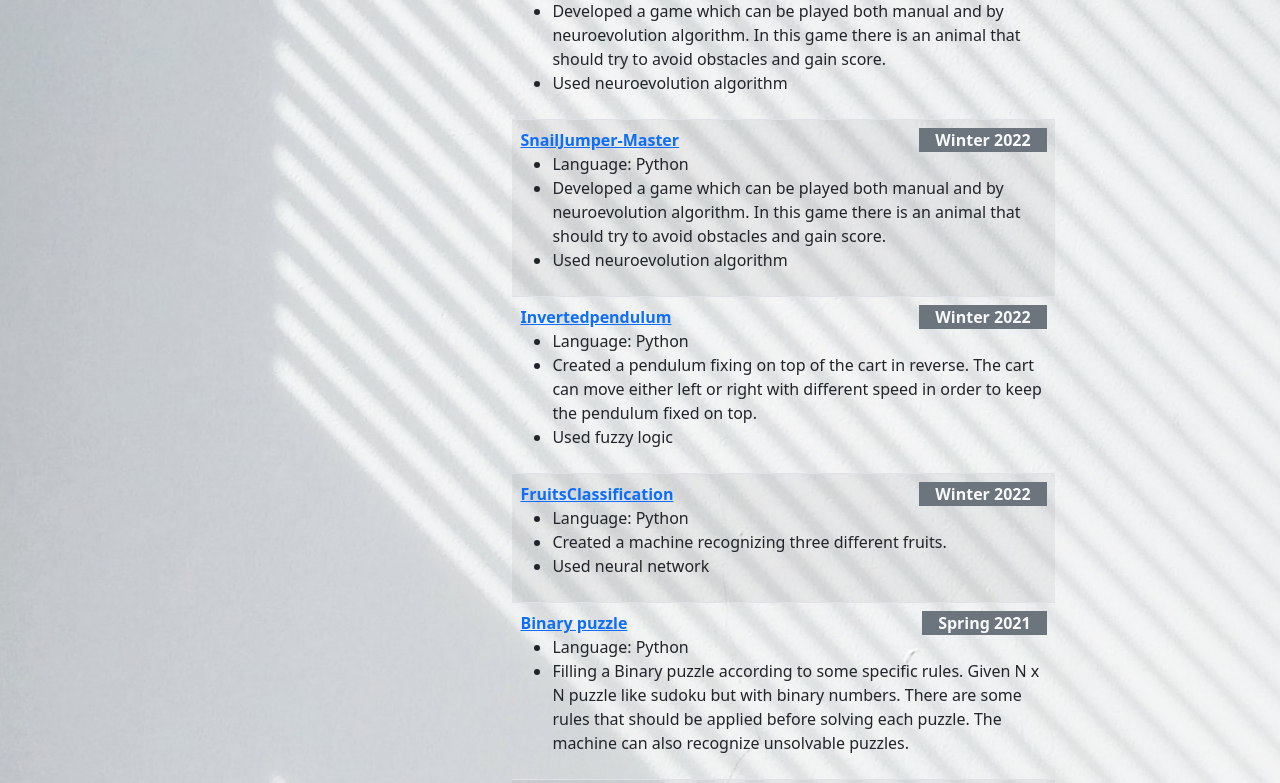
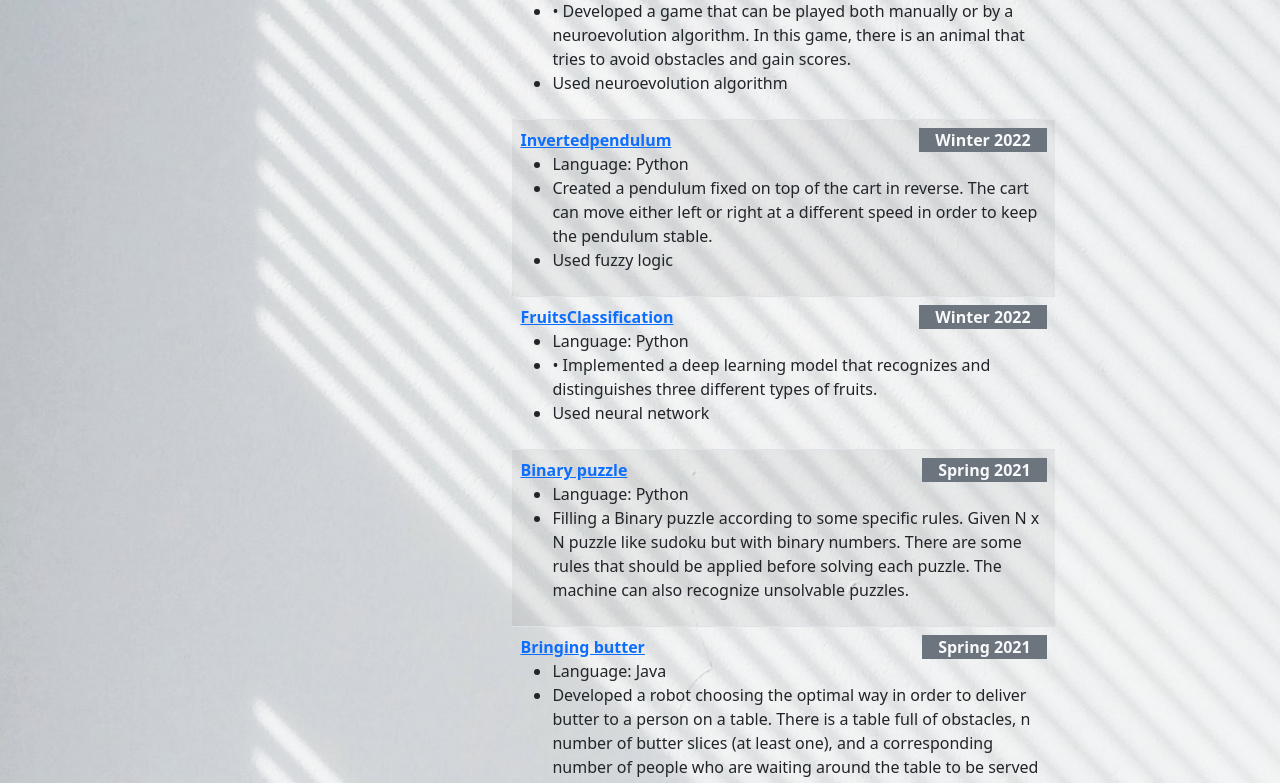
Before and after one commit to DelaramRajaei/Website, a React (Create React App) app: page /#/projects in a window 1280 px wide. Shown: the part 420-1203 px from the top of the page. Built offline with nearby package versions, Linux system fonts and the light colour scheme.

Commit message:
Update Projects.js

```diff
--- a/src/routes/Projects.js
+++ b/src/routes/Projects.js
@@ -33,24 +33,7 @@ function Projects() {
                         </div>
                         <ul>
                             <li>Language: Python</li>
-                            <li>Developed a game which can be played both manual and by neuroevolution algorithm. In this game there is an animal that should try to avoid obstacles and gain score.</li>
-                            <li>Used neuroevolution algorithm</li>
-                        </ul>
-                    </td>
-                </tr>
-                <tr>
-                    <td>
-                        <div className="d-flex justify-content-between">
-                            <span className="fw-bold">
-                                <a href="https://github.com/DelaramRajaei/SnailJumper-master">SnailJumper-Master</a>
-                            </span>
-                            <span className="fw-bolder bg-secondary text-light px-3">
-                                Winter 2022
-                            </span>
-                        </div>
-                        <ul>
-                            <li>Language: Python</li>
-                            <li>Developed a game which can be played both manual and by neuroevolution algorithm. In this game there is an animal that should try to avoid obstacles and gain score.</li>
+                            <li>•	Developed a game that can be played both manually or by a neuroevolution algorithm. In this game, there is an animal that tries to avoid obstacles and gain scores.</li>
                             <li>Used neuroevolution algorithm</li>
                         </ul>
                     </td>
@@ -68,7 +51,7 @@ function Projects() {
 
                         <ul>
                             <li>Language: Python</li>
-                            <li>Created a pendulum fixing on top of the cart in reverse. The cart can move either left or right with different speed in order to keep the pendulum fixed on top.</li>
+                            <li>Created a pendulum fixed on top of the cart in reverse. The cart can move either left or right at a different speed in order to keep the pendulum stable. </li>
                             <li>Used fuzzy logic</li>
                         </ul>
                     </td>
@@ -86,7 +69,7 @@ function Projects() {
 
                         <ul>
                             <li>Language: Python</li>
-                            <li>Created a machine recognizing three different fruits.</li>
+                            <li>•	Implemented a deep learning model that recognizes and distinguishes three different types of fruits.</li>
                             <li>Used neural network</li>
                         </ul>
                     </td>
@@ -121,7 +104,7 @@ function Projects() {
 
                         <ul>
                             <li>Language: Java</li>
-                            <li>Developed a robot choosing the optimal way in order to bring butter to a person on a table. There is a table full of obstacles, n butters (at least one) and n people who are waiting around the table to be served by the butter. The robot has the responsibility to push the butter to a person with less possible moves. It can move in 4 ways, up, down, left and right.</li>
+                            <li>Developed a robot choosing the optimal way in order to deliver butter to a person on a table. There is a table full of obstacles, n number of butter slices (at least one), and a corresponding number of people who are waiting around the table to be served by the butter piece(s). The robot has the responsibility to give the butter to a person with fewer possible moves. It can move in 4 ways: up, down, left, and right.</li>
                             <li>Implemented iterative deepening depth-first search (IDS) algorithm</li>
                         </ul>
                     </td>
@@ -192,7 +175,7 @@ function Projects() {
 
                         <ul>
                             <li>Language: Java</li>
-                            <li>Implemented Spotify. Developed an application for listening to music and can share the name of the song with your friends.</li>
+                            <li>Implemented Spotify. Developed an application for listening to music and can share songs with your friends.</li>
                         </ul>
                     </td>
                 </tr>
```
